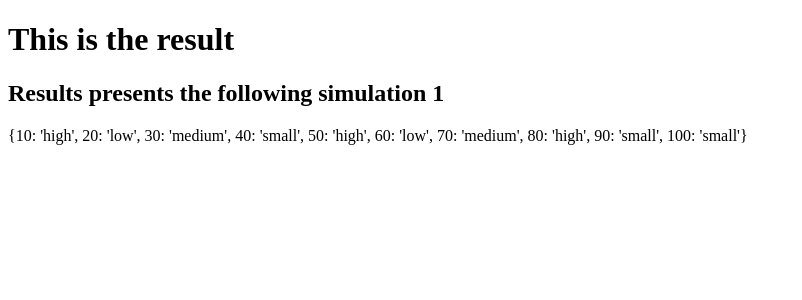
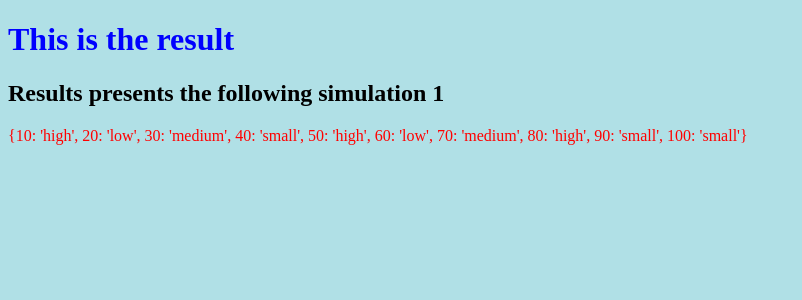
Before and after one commit to sundbergjohanna/kanelbulle, a Flask app: page /simulation/1 in a window 1280 px wide. Shown: the top 300 px of the page, without its empty margins (0-802 px from the left). Run offline with Flask 2, Linux system fonts and the light colour scheme.

Commit message:
added stylesheet to html

```diff
--- /dev/null
+++ b/Flask/styles/style.css
@@ -0,0 +1,9 @@
+body {
+  background-color: powderblue;
+}
+h1 {
+  color: blue;
+}
+p {
+  color: red;
+}
--- a/Flask/templates/test.html
+++ b/Flask/templates/test.html
@@ -2,6 +2,7 @@
 <html lang="en">
 <head>
     <meta charset="UTF-8">
+    <link rel="stylesheet" href="styles/style.css">
     <title>Airfoil as a service</title>
 </head>
 <body>
```
Also changed, not shown: 1 other file.
